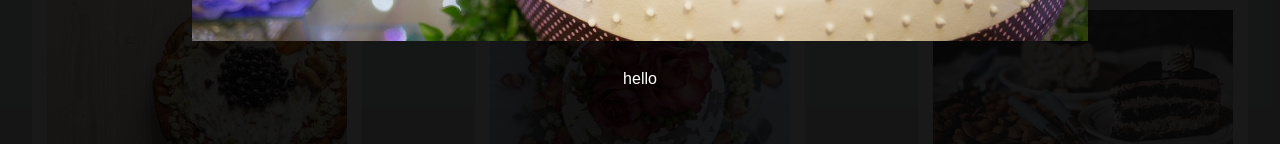
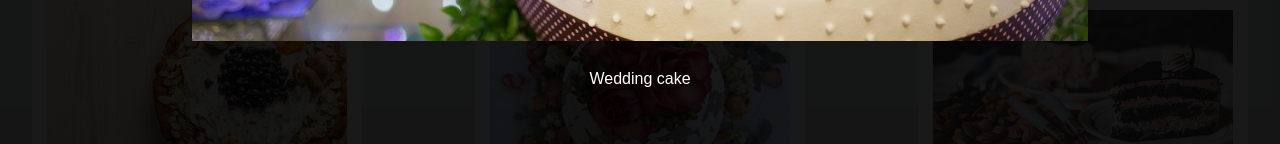
Before and after one commit to kkslider/cake-gallery, a React (Create React App) app: page / in a window 1280 px wide. Both pictures are taken after a click on the element 196 px from the left and 150 px from the top of the page. Shown: the part 656-800 px from the top of the page. Built offline with nearby package versions, Linux system fonts and the light colour scheme.

Commit message:
Update image objects, add navigation handling

```diff
--- a/src/assets/images.js
+++ b/src/assets/images.js
@@ -1,75 +1,75 @@
 const images = [
   {
-    id: 1,
+    id: 0,
     thumbnail_url: require('./images/cake1-thumb.jpeg'),
     url: require('./images/cake1.jpeg'),
-    caption: 'hello'
+    caption: 'Wedding cake'
+  },
+  {
+    id: 1,
+    thumbnail_url: require('./images/cake2-thumb.jpeg'),
+    url: require('./images/cake2.jpeg'),
+    caption: 'Cake for the berry lover'
   },
   {
     id: 2,
-    thumbnail_url: require('./images/cake2-thumb.jpeg'),
-    url: require('./images/cake2.jpeg'),
-    caption: 'hello'
+    thumbnail_url: require('./images/cake3-thumb.jpeg'),
+    url: require('./images/cake3.jpeg'),
+    caption: 'Petal cake'
   },
   {
     id: 3,
-    thumbnail_url: require('./images/cake3-thumb.jpeg'),
-    url: require('./images/cake3.jpeg'),
-    caption: 'hello'
+    thumbnail_url: require('./images/cake4-thumb.jpeg'),
+    url: require('./images/cake4.jpeg'),
+    caption: 'Happily married'
   },
   {
     id: 4,
-    thumbnail_url: require('./images/cake4-thumb.jpeg'),
-    url: require('./images/cake4.jpeg'),
-    caption: 'hello'
+    thumbnail_url: require('./images/cake5-thumb.jpeg'),
+    url: require('./images/cake5.jpeg'),
+    caption: 'Celebrating a child\'s first birthday'
   },
   {
     id: 5,
-    thumbnail_url: require('./images/cake5-thumb.jpeg'),
-    url: require('./images/cake5.jpeg'),
-    caption: 'hello'
+    thumbnail_url: require('./images/cake6-thumb.jpeg'),
+    url: require('./images/cake6.jpeg'),
+    caption: 'Cherry on top'
   },
   {
     id: 6,
-    thumbnail_url: require('./images/cake6-thumb.jpeg'),
-    url: require('./images/cake6.jpeg'),
-    caption: 'hello'
+    thumbnail_url: require('./images/cake7-thumb.jpeg'),
+    url: require('./images/cake7.jpeg'),
+    caption: 'Anybody order a carrot cake?'
   },
   {
     id: 7,
-    thumbnail_url: require('./images/cake7-thumb.jpeg'),
-    url: require('./images/cake7.jpeg'),
-    caption: 'hello'
+    thumbnail_url: require('./images/cake8-thumb.jpeg'),
+    url: require('./images/cake8.jpeg'),
+    caption: 'Symmetry'
   },
   {
     id: 8,
-    thumbnail_url: require('./images/cake8-thumb.jpeg'),
-    url: require('./images/cake8.jpeg'),
-    caption: 'hello'
+    thumbnail_url: require('./images/cake9-thumb.jpeg'),
+    url: require('./images/cake9.jpeg'),
+    caption: 'Coffee cake - my favorite'
   },
   {
     id: 9,
-    thumbnail_url: require('./images/cake9-thumb.jpeg'),
-    url: require('./images/cake9.jpeg'),
-    caption: 'hello'
+    thumbnail_url: require('./images/cake10-thumb.jpeg'),
+    url: require('./images/cake10.jpeg'),
+    caption: 'Homemade cake powdered to perfection'
   },
   {
     id: 10,
-    thumbnail_url: require('./images/cake10-thumb.jpeg'),
-    url: require('./images/cake10.jpeg'),
-    caption: 'hello'
+    thumbnail_url: require('./images/cake11-thumb.jpeg'),
+    url: require('./images/cake11.jpeg'),
+    caption: 'Grandma\'s famous fruit cake'
   },
   {
     id: 11,
-    thumbnail_url: require('./images/cake11-thumb.jpeg'),
-    url: require('./images/cake11.jpeg'),
-    caption: 'hello'
-  },
-  {
-    id: 12,
     thumbnail_url: require('./images/cake12-thumb.jpeg'),
     url: require('./images/cake12.jpeg'),
-    caption: 'hello'
+    caption: 'Winner for best cake shot of the year'
   }
 ]
 
--- a/src/components/LightBox.js
+++ b/src/components/LightBox.js
@@ -14,9 +14,9 @@ const LightBox = props => {
     <div className={`LightBox ${shouldShow}`}>
       <img className="close" src={closeIcon} alt="close-icon" onClick={props.handleClose} />
       <div className="image-row">
-        <img className="left-arrow" src={leftArrow} alt="left-navigation-arrow" />
+        <img className="left-arrow" src={leftArrow} alt="left-navigation-arrow" onClick={props.goLeft} />
         <img className="detailed-image" src={imageUrl} alt='detailed-image' />
-        <img className="right-arrow" src={rightArrow} alt="right-navigation-arrow" />
+        <img className="right-arrow" src={rightArrow} alt="right-navigation-arrow" onClick={props.goRight} />
       </div>
       <span>{caption}</span>
     </div >
--- a/src/components/PhotoGallery.js
+++ b/src/components/PhotoGallery.js
@@ -26,6 +26,28 @@ class PhotoGallery extends React.Component {
     });
   }
 
+  showPreviousImage = () => {
+    const currentImageId = this.state.selectedImage.id;
+
+    if (currentImageId > 0) {
+      const previousImage = this.props.images[currentImageId - 1];
+      this.setState({
+        selectedImage: previousImage
+      });
+    }
+  }
+
+  showNextImage = () => {
+    const currentImageId = this.state.selectedImage.id;
+
+    if (currentImageId < this.props.images.length - 1) {
+      const nextImage = this.props.images[currentImageId + 1];
+      this.setState({
+        selectedImage: nextImage
+      });
+    }
+  }
+
   render() {
     return (
       <div className="PhotoGallery" >
@@ -42,6 +64,8 @@ class PhotoGallery extends React.Component {
           show={this.state.showLightBox}
           handleClose={this.hideLightBox}
           image={this.state.selectedImage}
+          goLeft={this.showPreviousImage}
+          goRight={this.showNextImage}
         />
       </div>
     );
--- a/src/styles/LightBox.scss
+++ b/src/styles/LightBox.scss
@@ -6,6 +6,7 @@
 	height: 100%;
   background: rgba(0, 0, 0, 0.9);
   display: none;
+  user-select: none;
 
   &.show {
     display: grid;
@@ -28,6 +29,7 @@
     .left-arrow, .right-arrow {
       justify-self: center;
       width: 60px;
+      cursor: pointer;
     }
 
     .detailed-image {
```
